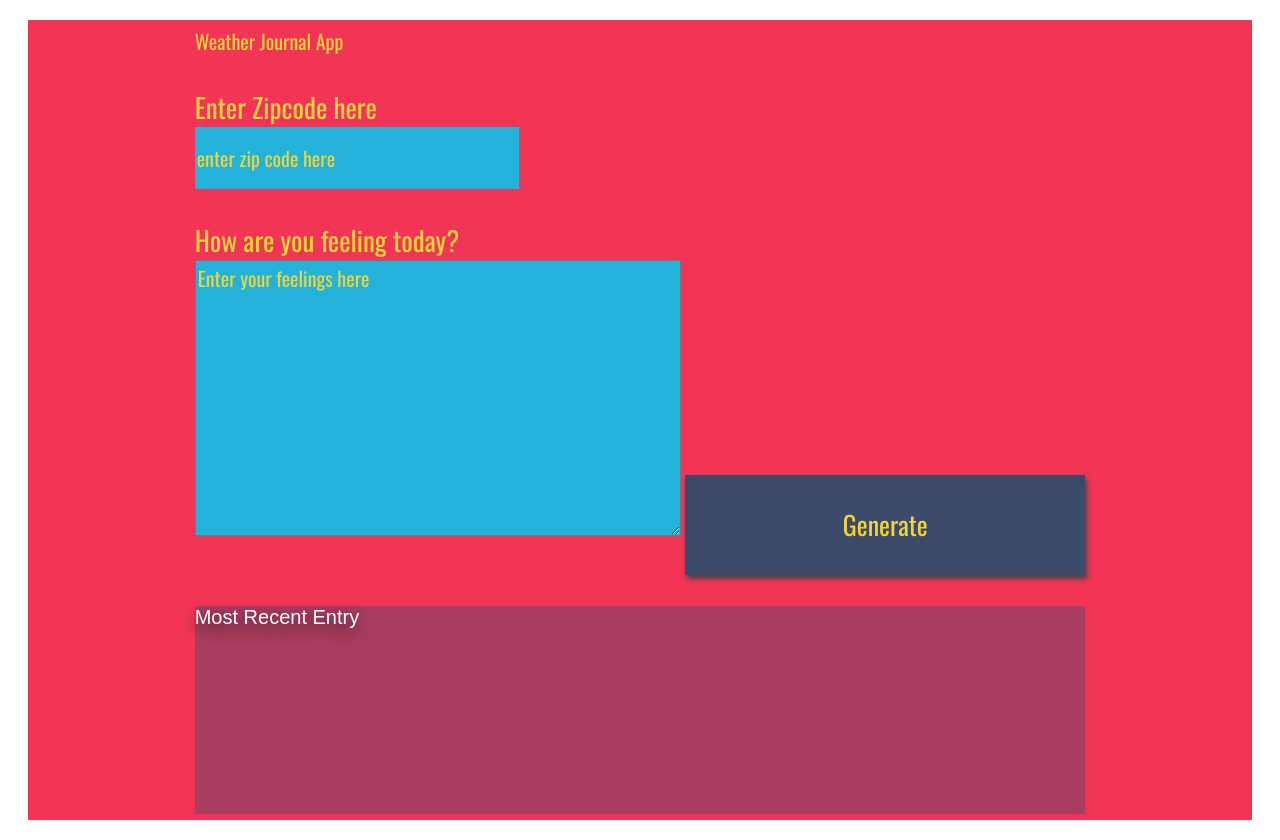
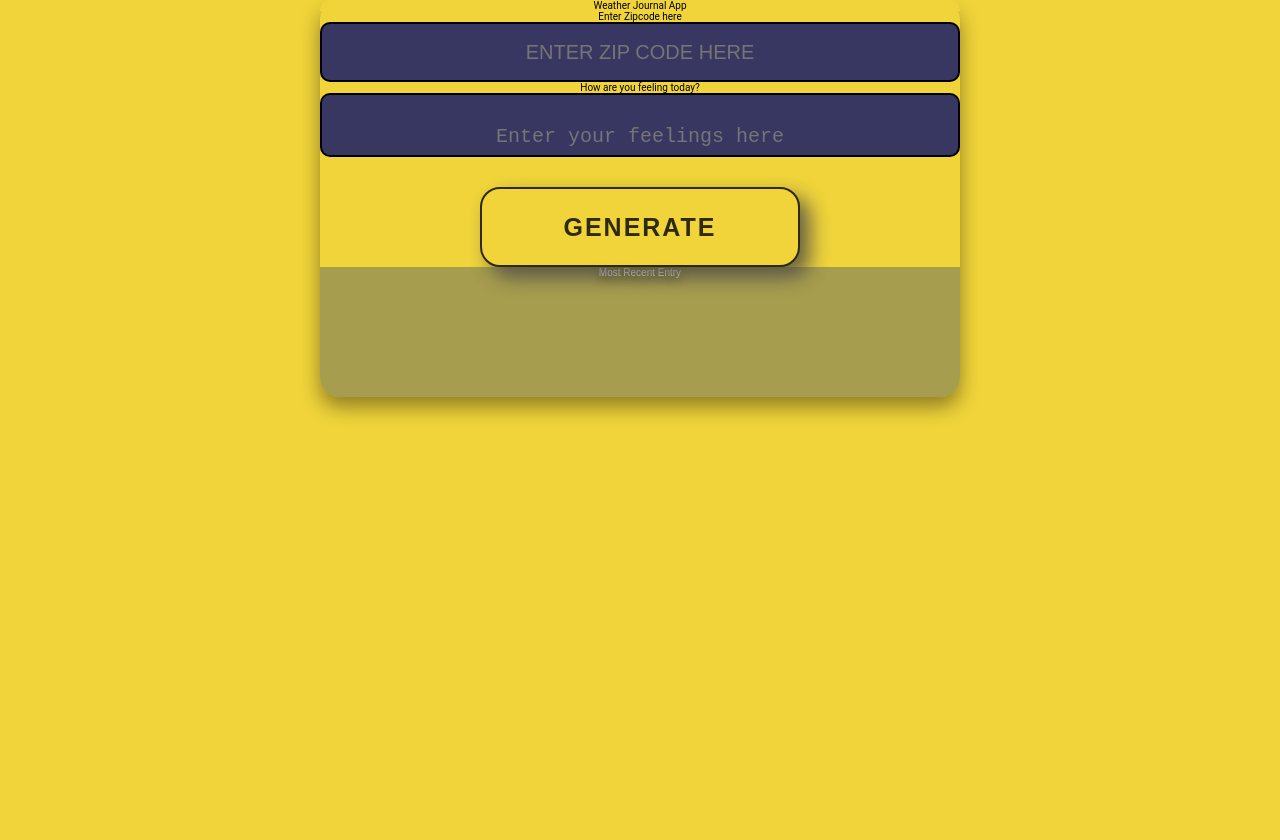
Before and after one commit to Sarahamam/Udacity, a plain HTML site: page Weather Journal App/website/index.html in a window 1280 px wide. After the commit the page ends 800 px from the top, so only its background shows below. Drawn offline with nearby package versions, Linux system fonts and the light colour scheme; a web font is replaced by a local one.

Commit message:
Update style.css

```diff
--- a/Weather Journal App/website/style.css
+++ b/Weather Journal App/website/style.css
@@ -1,39 +1,211 @@
-body{
 
-    font-family: -apple-system, BlinkMacSystemFont, sans-serif;
+
+  /*changing the background color to a gif background image*/
+
+:root {
+  --color-primary: #f23557;
+  --color-secondary: #383761;
+  --color-accent: rgb(240, 212, 58);
+  --color-dark: #000;
+  --color-light: #fff;
+}
+
+*,
+*::before,
+*::after {
+  box-sizing: inherit;
+}
+
+html {
+  box-sizing: border-box;
+  font-size: 62.5%;
+}
+
+body {
+  background: var(--color-accent);
+  color: var(--color-dark);
+  font-family: 'Roboto', sans-serif;
+  margin: 0;
+  padding: 0;
 }
 
 .wrapper__app {
-  /*changing the backgroun color to a gif background image*/
-  background-size: cover;
   background: url(./img/76YS.gif) no-repeat center center/ cover;
   height: 100vh;
   padding: 8rem;
   width: 100vw;
 }
 
-#app{
-    display: grid;
-    margin: 20px;
-    grid-auto-rows: minmax(150px, auto);
-    align-items: center;
-    grid-auto-rows: auto;
-    /* grid-template-columns:  */
-    height:100vh;
-    background: #f23557;
-    color: #f0d43a;
-    justify-content: center;
-    grid-gap: 1em;
-    font-size: 20px;
-    font-family: 'Oswald', sans-serif;
+#app {
+  align-items: stretch;
+  background: transparent;
+  border-radius: 2rem;
+  box-shadow: 0 1rem 2rem rgba(0,0,0,0.4);
+  display: flex;
+  flex-direction: column;
+  height: 100%;
+  justify-content: space-between;
+  margin: 0 auto;
+  text-align: center;
+  width: 50vw;
 }
 
-.holder{
+/* App Heading */
 
+.headline {
+  background-color: var(--color-accent);
+  border-top-left-radius: inherit;
+  border-top-right-radius: inherit;
 }
 
-.entry{
-    background: rgba(59, 74, 107, .4);
+.headline__heading {
+  color: var(--color-dark);
+  font-family: 'Raleway', sans-serif;
+  font-size: 3rem;
+  letter-spacing: 0.5rem;
+  padding: 1rem 0;
+  text-transform: uppercase;
+}
+
+@media only screen and (min-width: 951px) {
+  .headline__heading {
+    font-size: 3.5rem;
+  }
+}
+
+/* Form */
+
+.app__form {
+  align-items: center;
+  display: flex;
+  flex-direction: column;
+  justify-content: space-evenly;
+  margin: 0 auto;
+  min-height: 50%;
+  width: 70%;
+}
+
+.app__form div label {
+  color: rgba(255, 255, 255, 0.4);
+  font-size: 1.6rem;
+  left: 2rem;
+  position: absolute;
+  top: 2rem;
+  transition: 0.5s;
+}
+
+#app input:focus ~ label,
+#app textarea:focus ~ label,
+#app input:valid ~ label,
+#app textarea:valid ~ label {
+  font-size: 1.3rem;
+  transform: translateY(-1rem);
+}
+
+#app input:focus,
+#app textarea:focus {
+  border: 0.2rem solid var(--color-accent);
+}
+
+/* ZIP & feelings input */
+
+#zip,
+#feelings {
+  background: var(--color-secondary);
+  border: 0.2rem solid var(--color-dark);
+  border-radius: 1rem;
+  color: var(--color-accent);
+  display: block;
+  font-size: 2rem;
+  height: 6rem;
+  text-align: center;
+  width: 100%;
+}
+
+.zip {
+  position: relative;
+  width: 100%;
+}
+
+#zip {
+  padding: 1.5rem 1rem;
+  text-transform: uppercase;
+  width: 100%;
+}
+
+#zip:-webkit-autofill,
+input:-webkit-autofill:hover,
+input:-webkit-autofill:focus {
+  -webkit-text-fill-color: var(--color-accent);
+  transition: all 5s ease-in-out 0s;
+}
+
+/* Feelings field */
+
+.feel {
+  position: relative;
+  width: 100%;
+}
+
+#feelings {
+  overflow: hidden;
+  padding: 3rem;
+  resize: none;
+}
+
+/* Button Generate */
+
+#generate {
+  background: var(--color-accent);
+  border: 0.2rem solid var(--color-dark);
+  border-radius: 2rem;
+  box-shadow: 1rem 1rem 2rem #444;
+  color: var(--color-dark);
+  cursor: pointer;
+  font-family: 'Raleway', sans-serif;
+  font-size: 1.5rem;
+  font-weight: bold;
+  height: 8rem;
+  letter-spacing: 0.2rem;
+  margin-top: 3rem;
+  opacity: 0.8;
+  text-transform: uppercase;
+  transition: all 0.1s;
+  width: 50%;
+}
+
+@media only screen and (min-width: 701px) {
+  #generate {
+    font-size: 2rem;
+  }
+}
+
+@media only screen and (min-width: 951px) {
+  #generate {
+    font-size: 2.5rem;
+  }
+}
+
+#generate:active {
+  transform: translateY(0);
+}
+
+#generate:hover {
+  transform: translateY(-0.2rem);
+}
+
+/* Reset style for HTML element on active to have no border*/
+input:focus,
+select:focus,
+textarea:focus,
+button:focus {
+  outline: none;
+}
+
+/* Most recent entry styling */
+
+.entry {
+  background: rgba(59, 74, 107, 0.4);
   border-bottom-left-radius: inherit;
   border-bottom-right-radius: inherit;
   color: #fff;
@@ -42,7 +214,17 @@ body{
   text-shadow: 0 0.3rem 1rem rgba(0,0,0,0.7);
 }
 
-#entryHolder{
+.entry__title {
+  color: var(--color-accent);
+  font-size: 1.8rem;
+  font-weight: bold;
+  letter-spacing: 0.2rem;
+  text-shadow: 0 0.3rem 0.3rem rgba(0,0,0,0.9);
+  margin: 2rem 0 1rem 0;
+  text-transform: uppercase;
+}
+
+#entryHolder {
   align-items: center;
   display: flex;
   font-size: 1.2rem;
@@ -50,84 +232,50 @@ body{
   padding: 2rem 0;
 }
 
-#date{
-
+@media only screen and (min-width: 1051px) {
+  #entryHolder {
+    font-size: 1.6rem;
+  }
 }
 
-#temp{
-
+@media only screen and (min-width: 1200px) {
+  #entryHolder {
+    justify-content: center;
+  }
 }
 
-#content{
-
+.entry__date,
+.entry__temp,
+.entry__content {
+  display: flex;
+  justify-content: space-around;
+  align-items: center;
+  padding: 0 1rem;
 }
 
-.headline {
-
-}
-.title{
-
+.entry__date {
+  margin-left: 5rem;
 }
 
-/*  Basic Styling To Override Default For Basic HTML Elements */
-label{
-    display:block;
-    font-size: 27px;
+.entry__content {
+  justify-content: flex-start;
+  flex: 2;
 }
 
-input{
-    display:block;
-    height: 60px;
-    width: 320px;
-    background:#22b2da;
-    color: #f0d43a;
-    font-size: 20px;
-    font-family: 'Oswald', sans-serif;
-    border: none;
+@media only screen and (min-width: 1200px) {
+  .entry__content {
+    flex: none;
+  }
 }
 
-button{
-    width: 400px;
-    height: 100px;
-    background: #3b4a6b;
-    color: #f0d43a;
-    font-size: 26px;
-    font-family: 'Oswald', sans-serif;
-    border: none;
-    box-shadow: 2px 4px 5px #444;
-}
-h1{
-    font-size: 36px;
+.entry__icon {
+  color: var(--color-accent);
+  opacity: 0;
+  padding: 0 0 0 1rem;
 }
 
-textarea{
-    background:#22b2da;
-    color: #f0d43a;
-    font-size: 20px;
-    font-family: 'Oswald', sans-serif;
+#date,
+#temp,
+#content {
+  padding: 0 4rem 0 2rem;
 }
-/* Reset style for HTML element on active to have no border*/
-input:focus,
-select:focus,
-textarea:focus,
-button:focus {
-    outline: none;
-}
-/* Style for Placeholder Text*/
-::placeholder { /* Firefox, Chrome, Opera */
-    color: #f0d43a;
-    font-family: 'Oswald', sans-serif;
-
-}
-
-:-ms-input-placeholder { /* Internet Explorer 10-11 */
-    color: #f0d43a;
-    font-family: 'Oswald', sans-serif;
-
-}
-
-::-ms-input-placeholder { /* Microsoft Edge */
-    color: #f0d43a;
-    font-family: 'Oswald', sans-serif;
-
-}
```
Lines whose indentation alone changed are shown as unchanged.
